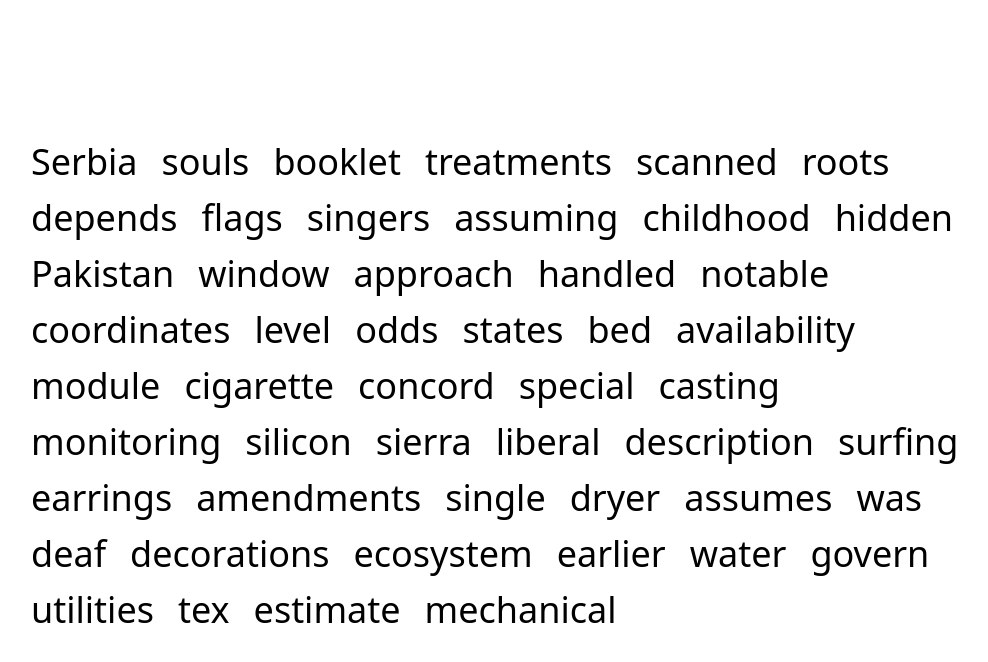
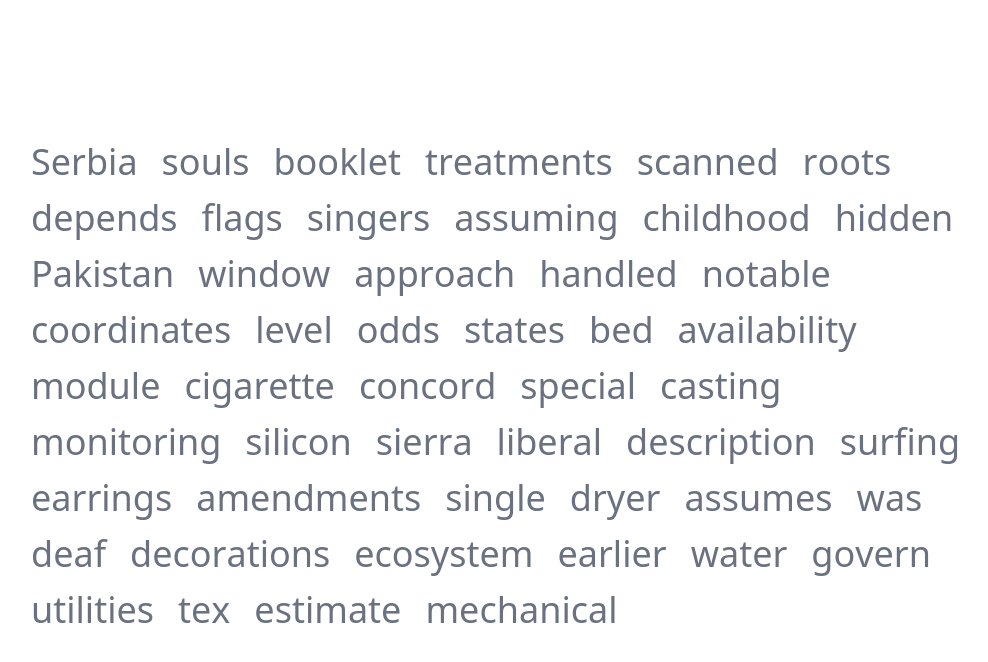
Before and after one commit to vikasgodara290/Typist, a React (Vite) app in the folder frontend/: page / in a window 1280 px wide. Shown: the top 662 px of the page, without its empty margins (129-1117 px from the left). Built offline with nearby package versions, Linux system fonts and the light colour scheme.

Commit message:
added words/word/letter components

```diff
--- a/frontend/src/App.tsx
+++ b/frontend/src/App.tsx
@@ -1,3 +1,4 @@
+import { useRef } from 'react';
 import english10k from './assets/english_10k.json'
 
 function App() {
@@ -23,12 +24,12 @@
   }
 
   return(
-    <div className='flex items-center h-screen'>
-    <div className='flex w-3/4 flex-wrap text-4xl mx-auto '>
+    <div className='flex items-center h-screen' contentEditable>
+    <div className='flex w-3/4 flex-wrap text-4xl mx-auto text-gray-500'>
       {
         Words.map(
           (word, index) => {
-            return <div key={index} className='mr-6 mb-7 h-7 flex items-center'>{word}</div>
+            return <Word word={word} index={index}/>
           }
         )
       }
@@ -37,4 +38,34 @@
   )
 }
 
+interface WordType {
+  word : string,
+  index : number
+}
+function Word({word, index} : WordType){
+
+  return (
+    <div key={index} className='mr-6 mb-7 h-7 flex items-center'>
+      {
+        word.split('').map(
+          (letter, index) => (
+            <Letter letter={letter} index={index}/>
+          )
+        )
+      }
+    </div>
+  )
+}
+
+interface LetterType {
+  letter : string,
+  index : number
+}
+function Letter({letter, index} : LetterType){
+  const letterRef = useRef(null);
+  return(
+    <p key={index} ref={letterRef}>{letter}</p>
+  )
+}
+
 export default App
```
